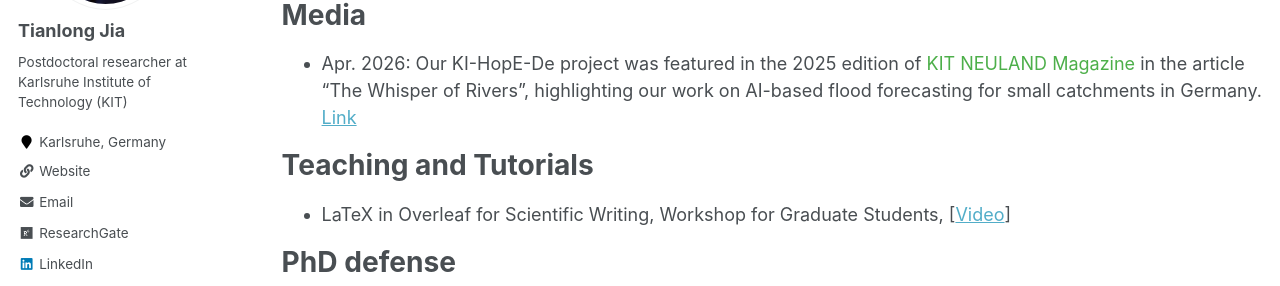
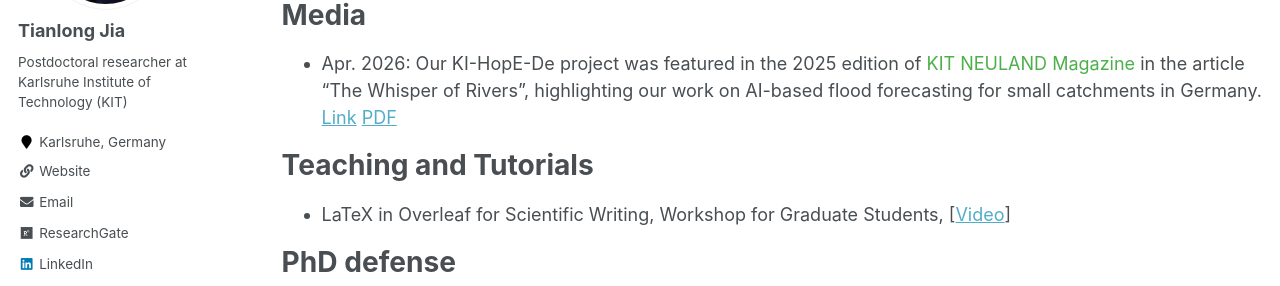
Before and after one commit to TianlongJia/TianlongJia.github.io, a Jekyll site: the page built from _pages/talks.md, in a window 1280 px wide. Shown: the part 363-649 px from the top of the page. Built offline with Jekyll 4.4.1, drawn with Linux system fonts in a browser that asks for light colours; some web fonts are replaced.

Commit message:
udpate news

```diff
--- a/_pages/talks.md
+++ b/_pages/talks.md
@@ -15,7 +15,7 @@ author_profile: true
 - Detecting Floating Macroplastic litter with Semi-supervised Deep Learning, [[Poster](https://www.researchgate.net/publication/389987259_Detecting_Floating_Macroplastic_litter_with_Semi-supervised_Deep_Learning_AGU23_Poster)]
 
 # Media
-- Apr. 2026: Our KI-HopE-De project was featured in the 2025 edition of <span style="color:#4daf4a;">KIT NEULAND Magazine</span> in the article “The Whisper of Rivers”, highlighting our work on AI-based flood forecasting for small catchments in Germany. [Link](https://kit-neuland.de/en/blog/das-fluestern-der-fluesse/)
+- Apr. 2026: Our KI-HopE-De project was featured in the 2025 edition of <span style="color:#4daf4a;">KIT NEULAND Magazine</span> in the article “The Whisper of Rivers”, highlighting our work on AI-based flood forecasting for small catchments in Germany. [Link](https://kit-neuland.de/en/blog/das-fluestern-der-fluesse/) [PDF](https://kit-neuland.de/fileadmin/PDFs/8437_NEULAND_Magazin_2025_EN_WEB.pdf)
 
 
 # Teaching and Tutorials
```
Also changed, not shown: _pages/news.md (+1 -1 lines).
